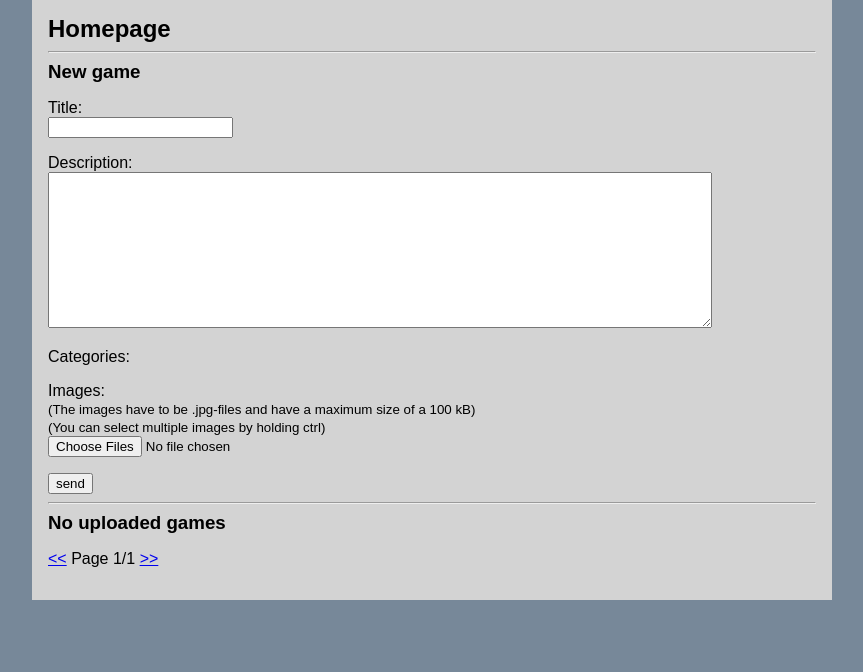
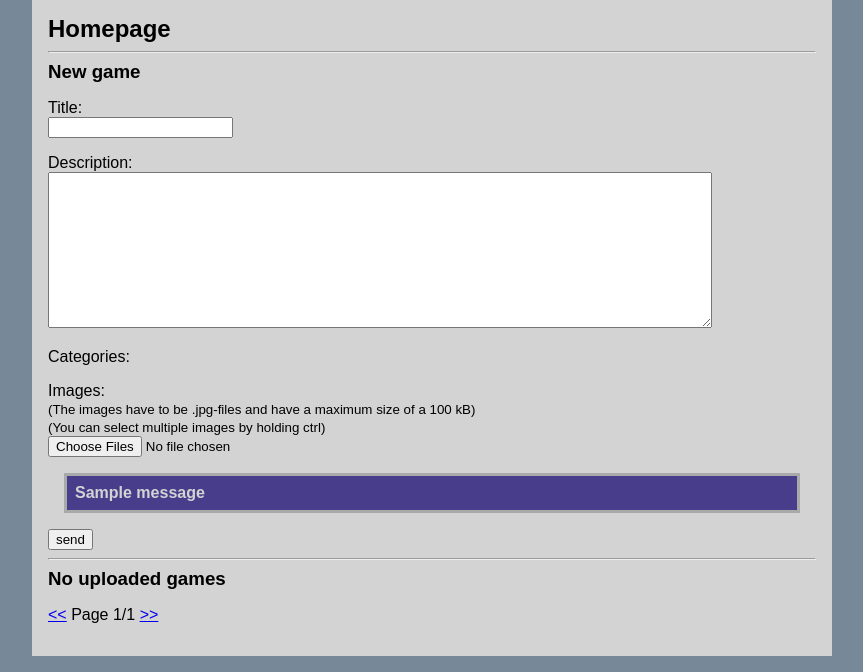
Before and after one commit to ChrisKK04/game-website, a Flask app: page / in a window 1280 px wide. Shown: the part 128-800 px from the top of the page, without its empty margins (208-1071 px from the left). Run offline with Flask 3, Linux system fonts and the light colour scheme; the visitor is signed in with stand-in values (Sample User, id 1); data comes from the database, SQL or seed files in the repository; one stand-in notice (Sample message) is shown; data that the repository does not hold is empty.

Commit message:
Add error messages to game images

```diff
--- a/templates/index.html
+++ b/templates/index.html
@@ -29,11 +29,16 @@
     {% endfor %}
   </p>
   <p>
-    <label for="images">Images</label>: <br />
+    <label for="images_label">Images</label>: <br />
     <small>(The images have to be .jpg-files and have a maximum size of a 100 kB)</small> <br />
     <small>(You can select multiple images by holding ctrl)</small> <br />
-    <input id="images" type="file" name="images" accept=".jpg" multiple />
+    <input id="images_label" type="file" name="images" accept=".jpg" multiple />
   </p>
+  {% for message in get_flashed_messages() %}
+  <p class="info">
+    <b>{{ message }}</b>
+  </p>
+  {% endfor %}
   <input type="hidden" name="csrf_token" value="{{ session.csrf_token }}"/>
   <input type="submit" value="send" />
 </form>
```
